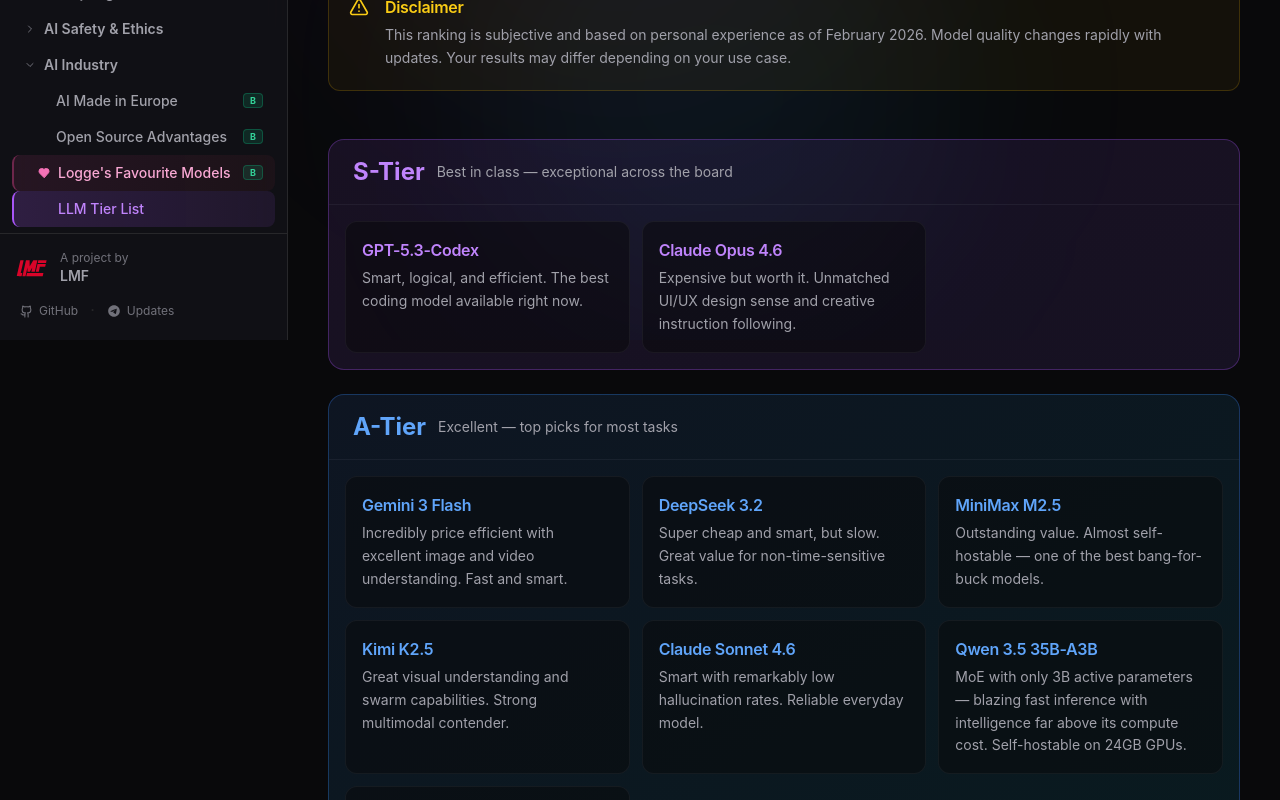
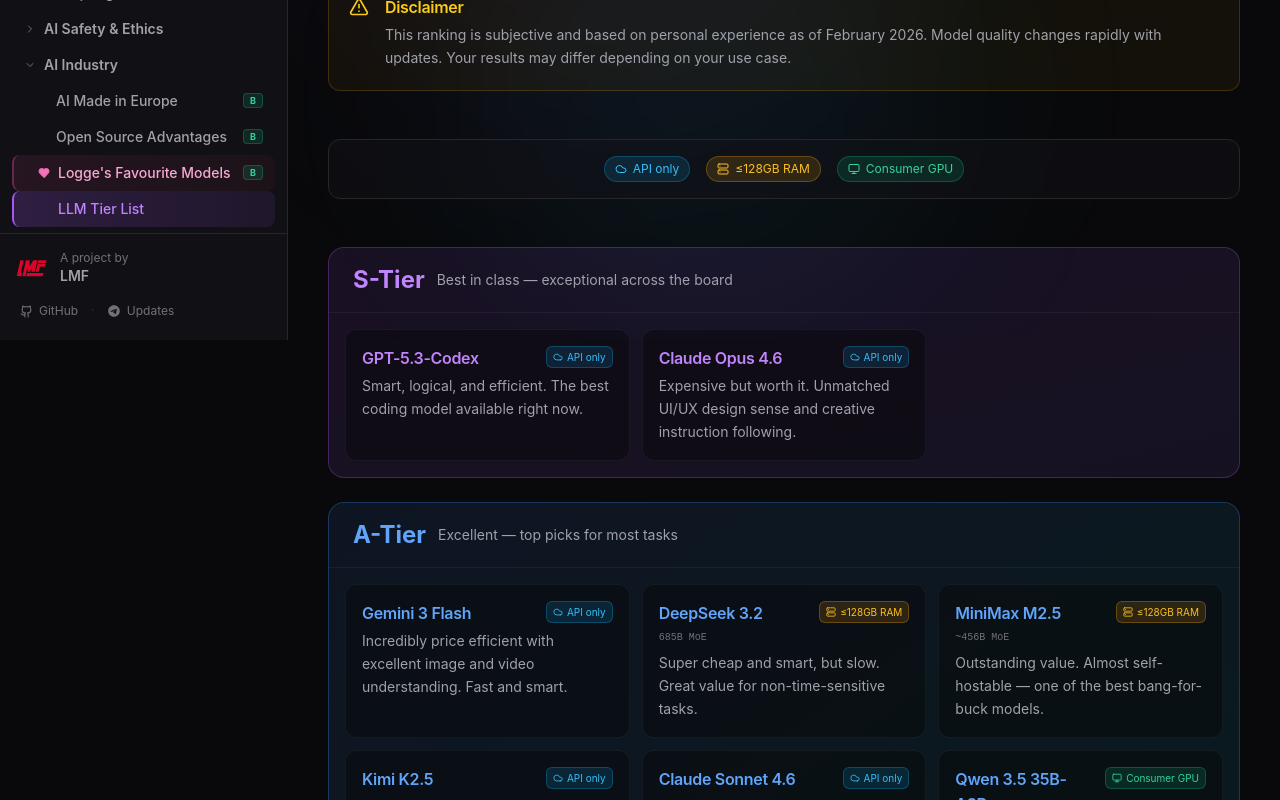
Before and after one commit to LoggeL/learn-guide, a Next.js app: page /en/ai/industry/tier-list in a window 1280 px wide. Shown: the part 460-1260 px from the top of the page. Built offline with nearby package versions, Linux system fonts and the light colour scheme.

Commit message:
feat: add hosting badges (API/Server/Consumer GPU) + param counts to tier list

```diff
--- a/src/app/[locale]/ai/industry/tier-list/page.tsx
+++ b/src/app/[locale]/ai/industry/tier-list/page.tsx
@@ -3,11 +3,15 @@
 import { TopicLayout } from '@/components/layout/TopicLayout'
 import { useTranslation } from '@/lib/i18n/context'
 import { motion } from 'framer-motion'
-import { AlertTriangle } from 'lucide-react'
+import { AlertTriangle, Cloud, Server, Monitor } from 'lucide-react'
+
+type HostingType = 'api' | 'server' | 'local'
 
 interface ModelEntry {
   name: string
   desc: string
+  hosting: HostingType
+  params?: string
 }
 
 interface TierConfig {
@@ -18,6 +22,12 @@
   borderColor: string
   badgeBg: string
   models: ModelEntry[]
+}
+
+const hostingConfig: Record<HostingType, { icon: typeof Cloud; label: string; color: string; bg: string }> = {
+  api: { icon: Cloud, label: 'API only', color: 'text-sky-400', bg: 'bg-sky-500/15 border-sky-500/30' },
+  server: { icon: Server, label: '\u2264128GB RAM', color: 'text-amber-400', bg: 'bg-amber-500/15 border-amber-500/30' },
+  local: { icon: Monitor, label: 'Consumer GPU', color: 'text-emerald-400', bg: 'bg-emerald-500/15 border-emerald-500/30' },
 }
 
 export default function TierListPage() {
@@ -33,8 +43,8 @@
       borderColor: 'border-purple-500/30',
       badgeBg: 'bg-purple-500/20',
       models: [
-        { name: tl.gpt53Codex, desc: tl.gpt53CodexDesc },
-        { name: tl.claudeOpus46, desc: tl.claudeOpus46Desc },
+        { name: tl.gpt53Codex, desc: tl.gpt53CodexDesc, hosting: 'api' },
+        { name: tl.claudeOpus46, desc: tl.claudeOpus46Desc, hosting: 'api' },
       ],
     },
     {
@@ -45,13 +55,13 @@
       borderColor: 'border-blue-500/30',
       badgeBg: 'bg-blue-500/20',
       models: [
-        { name: tl.gemini3Flash, desc: tl.gemini3FlashDesc },
-        { name: tl.deepseekV32, desc: tl.deepseekV32Desc },
-        { name: tl.minimax25, desc: tl.minimax25Desc },
-        { name: tl.kimiK25, desc: tl.kimiK25Desc },
-        { name: tl.claudeSonnet46, desc: tl.claudeSonnet46Desc },
-        { name: tl.qwen35_35bA3b, desc: tl.qwen35_35bA3bDesc },
-        { name: tl.qwen35_27b, desc: tl.qwen35_27bDesc },
+        { name: tl.gemini3Flash, desc: tl.gemini3FlashDesc, hosting: 'api' },
+        { name: tl.deepseekV32, desc: tl.deepseekV32Desc, hosting: 'server', params: '685B MoE' },
+        { name: tl.minimax25, desc: tl.minimax25Desc, hosting: 'server', params: '~456B MoE' },
+        { name: tl.kimiK25, desc: tl.kimiK25Desc, hosting: 'api' },
+        { name: tl.claudeSonnet46, desc: tl.claudeSonnet46Desc, hosting: 'api' },
+        { name: tl.qwen35_35bA3b, desc: tl.qwen35_35bA3bDesc, hosting: 'local', params: '35B MoE \u2192 3B active' },
+        { name: tl.qwen35_27b, desc: tl.qwen35_27bDesc, hosting: 'local', params: '27B dense' },
       ],
     },
     {
@@ -62,10 +72,10 @@
       borderColor: 'border-emerald-500/30',
       badgeBg: 'bg-emerald-500/20',
       models: [
-        { name: tl.qwen3CoderNext, desc: tl.qwen3CoderNextDesc },
-        { name: tl.gptOss20b, desc: tl.gptOss20bDesc },
-        { name: tl.glm5, desc: tl.glm5Desc },
-        { name: tl.qwen35, desc: tl.qwen35Desc },
+        { name: tl.qwen3CoderNext, desc: tl.qwen3CoderNextDesc, hosting: 'local', params: '~32B' },
+        { name: tl.gptOss20b, desc: tl.gptOss20bDesc, hosting: 'local', params: '20B dense' },
+        { name: tl.glm5, desc: tl.glm5Desc, hosting: 'server', params: '~200B+' },
+        { name: tl.qwen35, desc: tl.qwen35Desc, hosting: 'server', params: '~110B+' },
       ],
     },
     {
@@ -76,8 +86,8 @@
       borderColor: 'border-yellow-500/30',
       badgeBg: 'bg-yellow-500/20',
       models: [
-        { name: tl.gemini31Pro, desc: tl.gemini31ProDesc },
-        { name: tl.grok41, desc: tl.grok41Desc },
+        { name: tl.gemini31Pro, desc: tl.gemini31ProDesc, hosting: 'api' },
+        { name: tl.grok41, desc: tl.grok41Desc, hosting: 'api' },
       ],
     },
     {
@@ -88,8 +98,8 @@
       borderColor: 'border-red-500/30',
       badgeBg: 'bg-red-500/20',
       models: [
-        { name: tl.llamaMaverick, desc: tl.llamaMaverickDesc },
-        { name: tl.amazonNova, desc: tl.amazonNovaDesc },
+        { name: tl.llamaMaverick, desc: tl.llamaMaverickDesc, hosting: 'server', params: '400B+ MoE' },
+        { name: tl.amazonNova, desc: tl.amazonNovaDesc, hosting: 'api' },
       ],
     },
   ]
@@ -123,6 +133,21 @@
         </div>
       </section>
 
+      {/* Hosting Legend */}
+      <section className="rounded-xl bg-surface/50 border border-border p-4">
+        <div className="flex flex-wrap gap-4 items-center justify-center text-xs">
+          {(Object.entries(hostingConfig) as [HostingType, typeof hostingConfig[HostingType]][]).map(([key, cfg]) => {
+            const Icon = cfg.icon
+            return (
+              <div key={key} className={`flex items-center gap-1.5 px-2.5 py-1 rounded-full border ${cfg.bg}`}>
+                <Icon size={12} className={cfg.color} />
+                <span className={cfg.color}>{cfg.label}</span>
+              </div>
+            )
+          })}
+        </div>
+      </section>
+
       {/* Tier Rows */}
       <section className="space-y-6">
         {tiers.map((tier, tierIdx) => (
@@ -143,19 +168,32 @@
 
             {/* Model Cards */}
             <div className="p-4 grid sm:grid-cols-2 lg:grid-cols-3 gap-3">
-              {tier.models.map((model) => (
+              {tier.models.map((model) => {
+                const hcfg = hostingConfig[model.hosting]
+                const HIcon = hcfg.icon
+                return (
                   <div
                     key={model.name}
                     className="p-4 rounded-xl bg-background/50 border border-white/5 hover:border-white/10 transition-colors"
                   >
-                  <h4 className={`font-semibold font-heading ${tier.color} mb-1`}>
+                    <div className="flex items-start justify-between gap-2 mb-1">
+                      <h4 className={`font-semibold font-heading ${tier.color}`}>
                         {model.name}
                       </h4>
+                      <div className={`flex items-center gap-1 px-1.5 py-0.5 rounded-md border text-[10px] shrink-0 ${hcfg.bg}`} title={hcfg.label}>
+                        <HIcon size={10} className={hcfg.color} />
+                        <span className={hcfg.color}>{hcfg.label}</span>
+                      </div>
+                    </div>
+                    {model.params && (
+                      <p className="text-[10px] text-subtle font-mono mb-1.5">{model.params}</p>
+                    )}
                     <p className="text-sm text-muted leading-relaxed">
                       {model.desc}
                     </p>
                   </div>
-              ))}
+                )
+              })}
             </div>
           </motion.div>
         ))}
```
Lines whose indentation alone changed are shown as unchanged.
